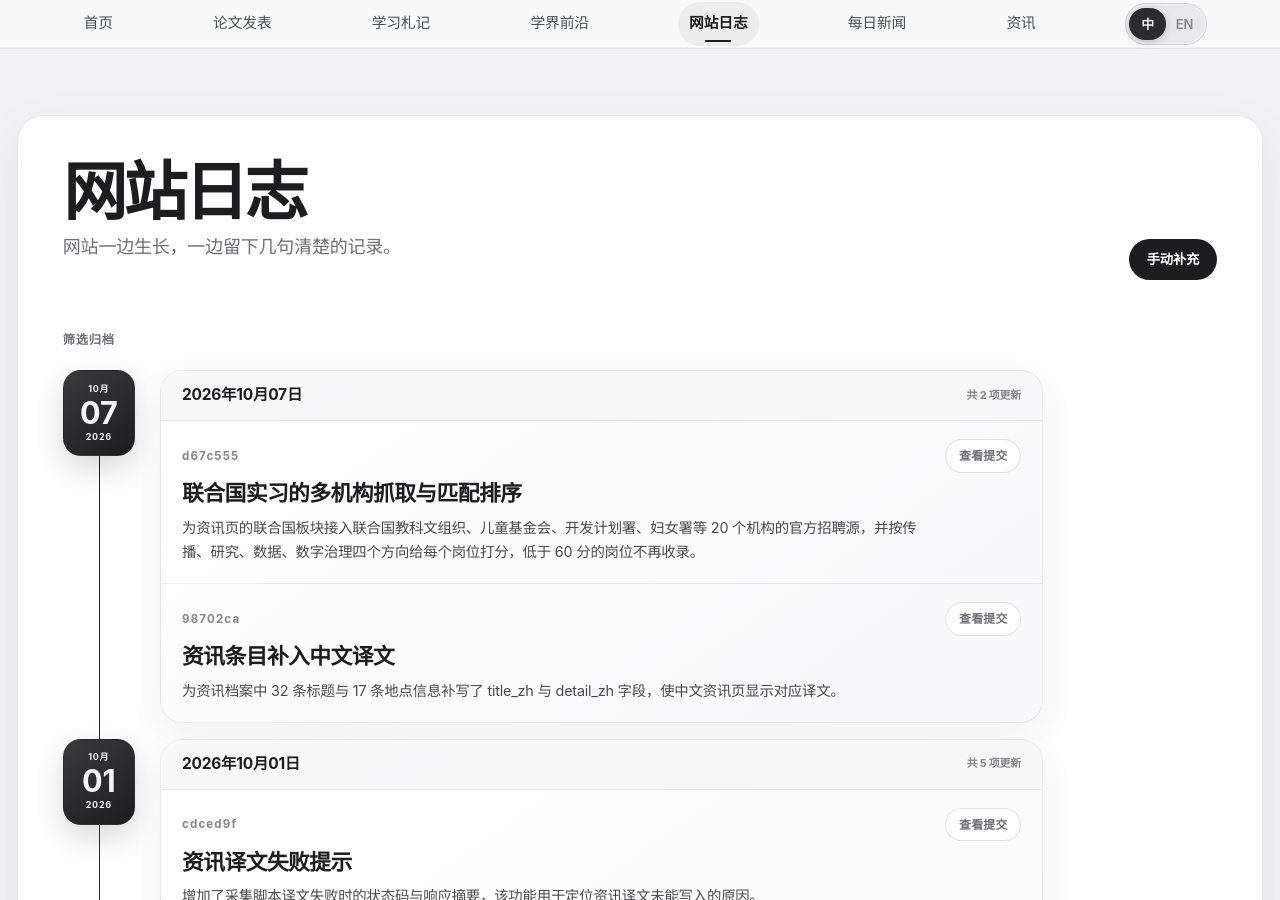
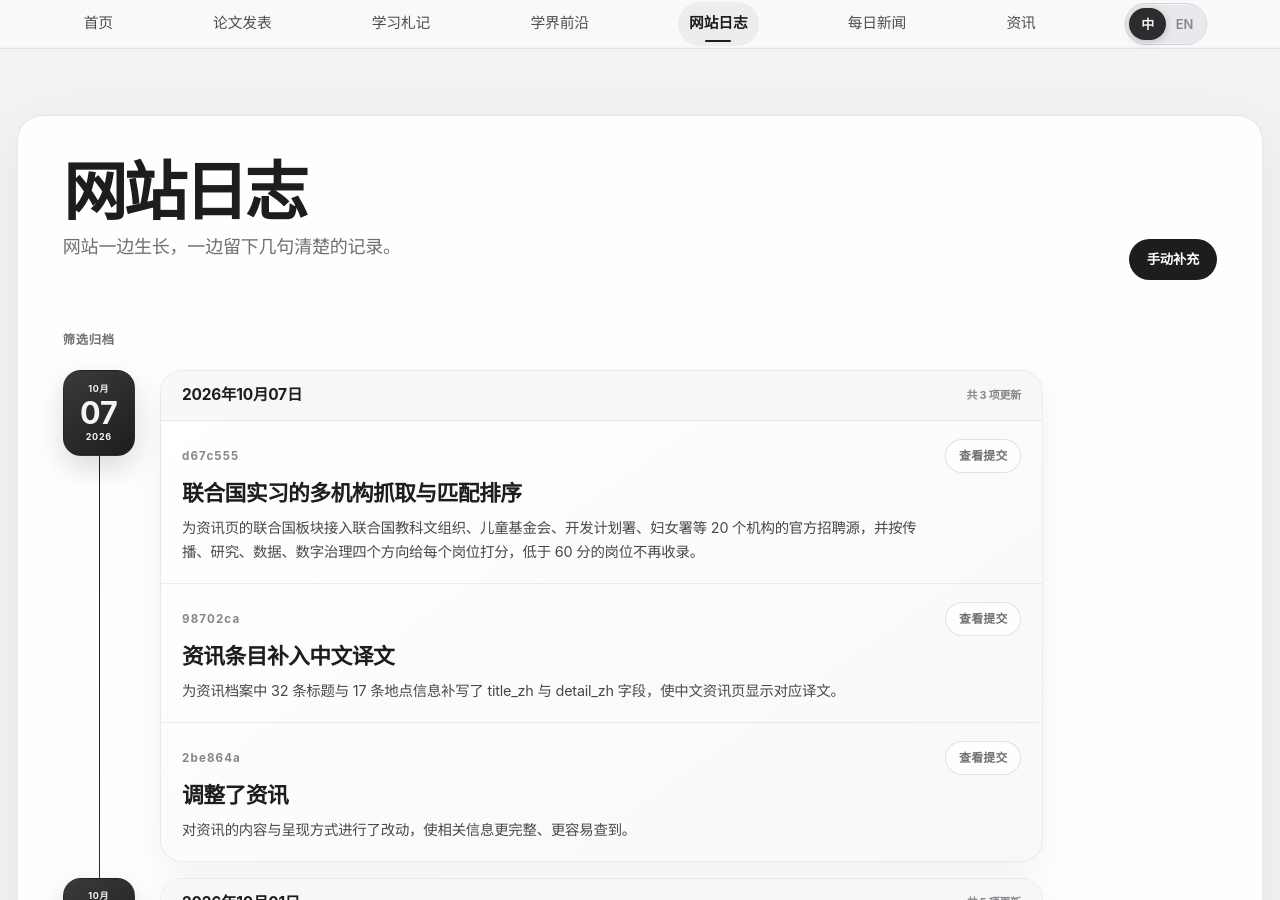
Before and after one commit to HaoxiangLuo/HaoxiangLuo.github.io, a Jekyll site: the page built from _pages/site-log-zh.html, in a window 1280 px wide and 900 px high. Built offline with Jekyll 4.4.1, drawn with Linux system fonts in a browser that asks for light colours; a style sheet for code colours, icons or effects is not loaded; part of the change alters nothing that is shown.

Commit message:
Record site update 2be864a903ff3240138cb510c4243a8b8bb5f613

```diff
--- a/_data/site_updates.json
+++ b/_data/site_updates.json
@@ -26,6 +26,20 @@
     "details_en": "the title and detail translation fields of 32 records in _data/opportunities.json",
     "sha": "98702ca",
     "url": "https://github.com/HaoxiangLuo/HaoxiangLuo.github.io/commit/98702ca761a90799a690cdd33998350664c1f081"
+  },
+  {
+    "date": "2026-10-07",
+    "title_zh": "调整了资讯",
+    "title_en": "Refined Opportunities",
+    "message": "为资讯译文接入每日新闻所用的免费翻译接口，使未配置译文服务时中文页也不留空",
+    "story_zh": "对资讯的内容与呈现方式进行了改动，使相关信息更完整、更容易查到。",
+    "story_en": "Changed the content and presentation of Opportunities so the information is more complete and easier to find.",
+    "purpose_zh": "更新站内页面、板块或脚本的内容组织与呈现方式。",
+    "purpose_en": "为资讯译文接入每日新闻所用的免费翻译接口，使未配置译文服务时中文页也不留空",
+    "details_zh": "调整资讯页面的收录内容、板块结构或自动采集。",
+    "details_en": "Refined the opportunities archive, sections, or automatic collection.",
+    "sha": "2be864a",
+    "url": "https://github.com/HaoxiangLuo/HaoxiangLuo.github.io/commit/2be864a903ff3240138cb510c4243a8b8bb5f613"
   },
   {
     "date": "2026-10-01",
```
Also changed, not shown: assets/data/archive/manifest.json, 1 other file.
